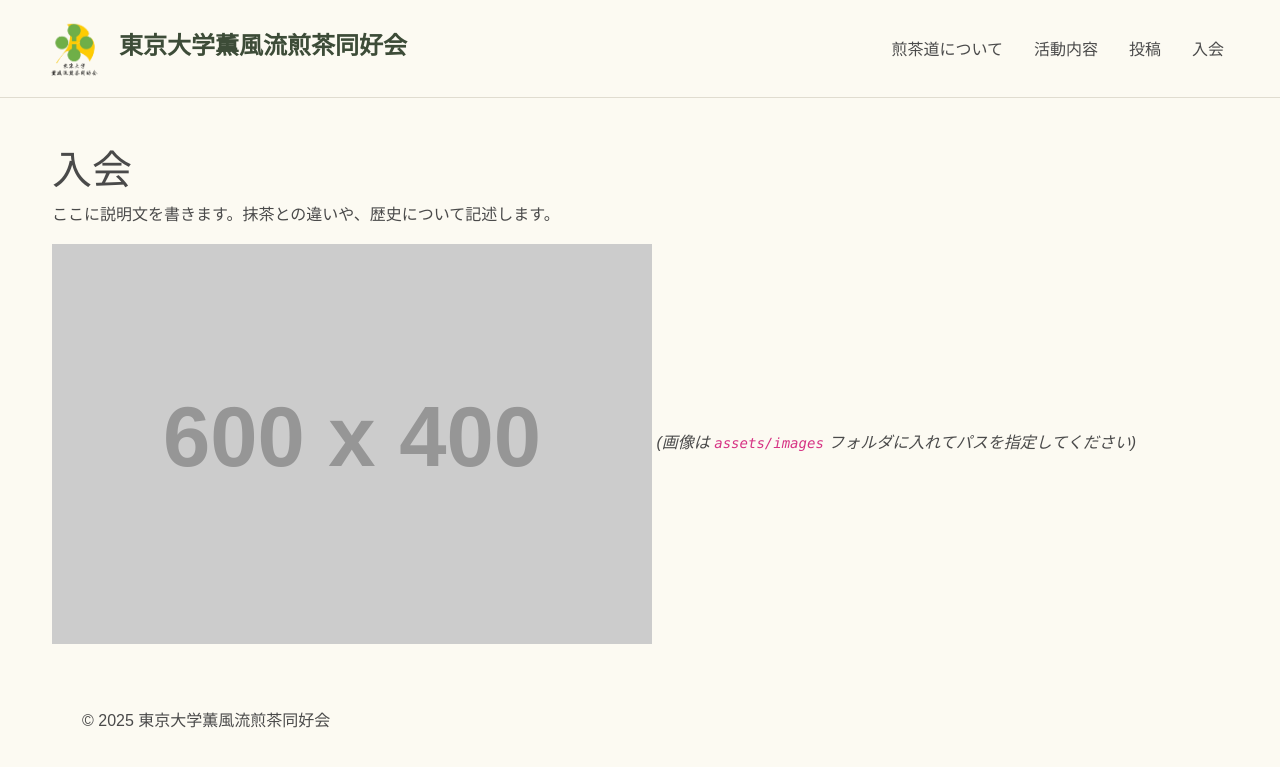
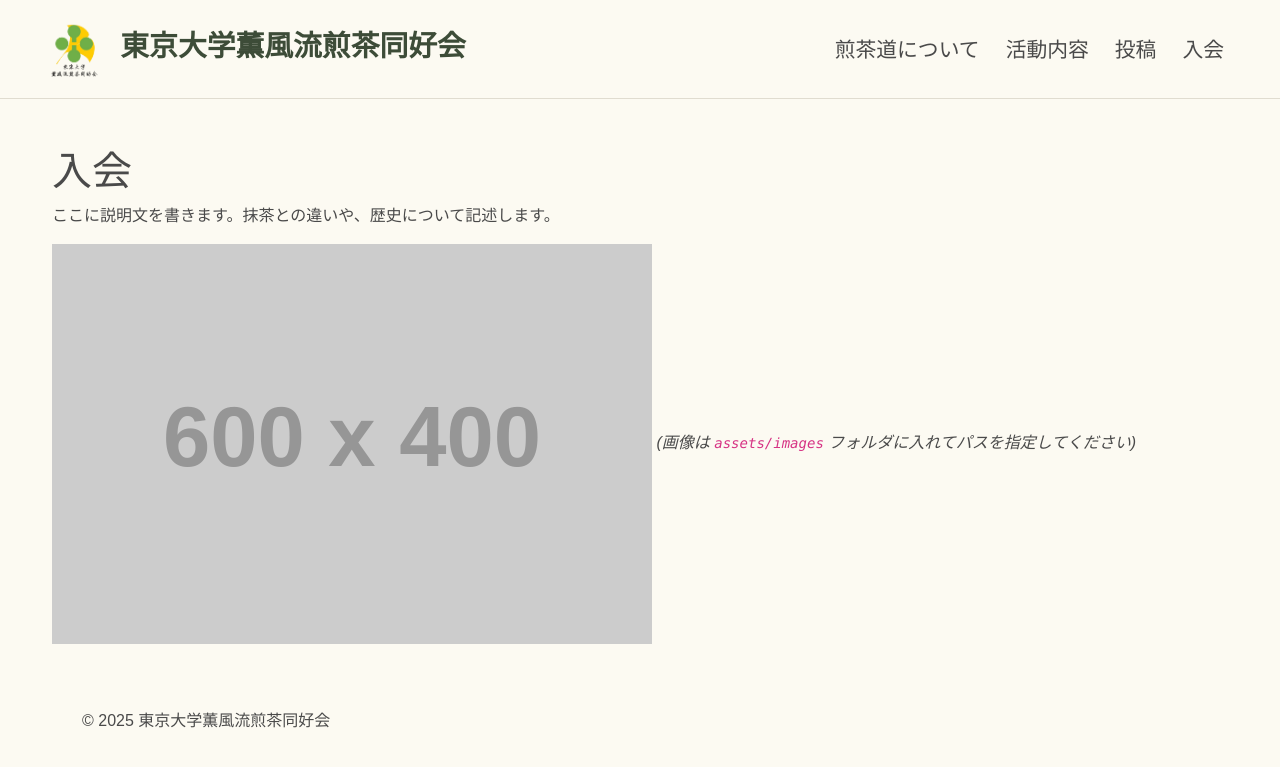
Before and after one commit to citrusml/sencha_ut, a Jekyll site: the page built from join.md, in a window 1280 px wide. Shown: the top 767 px of the page. Built offline with Jekyll 4.4.1, drawn with Linux system fonts in a browser that asks for light colours; some web fonts are replaced.

Commit message:
ナビゲーションリンクのフォントサイズとマージンを調整し、スマホ向けのスタイルを追加しました。

```diff
--- a/assets/css/style.css
+++ b/assets/css/style.css
@@ -77,13 +77,14 @@ img {
   font-family: "Shippori Mincho", serif;
   font-weight: bold;
   color: var(--accent-dark) !important;
-  font-size: 1.5rem;
+  font-size: 1.8rem;
 }
 .nav-link {
   font-family: "Shippori Mincho", serif;
   color: var(--color-text) !important;
   font-weight: 500;
-  margin-left: 15px;
+  font-size: 1.3rem;
+  margin-left: 10px;
 }
 .nav-link:hover {
   color: var(--accent) !important;
@@ -312,10 +313,6 @@ img {
 }
 
 /* スマホ対応 */
-@media only screen and (max-width: 300px) {
-  .prev, .next, .text {font-size: 11px}
-}
-
 @media (max-width: 768px) {
   .slideshow-container {
     height: 55vh; /* スマホでは高さを控えめにする（写真の左右切れを軽減） */
@@ -359,3 +356,17 @@ img {
     padding-right: 15px !important;
   }
 }
+/* iPhone SEなどの小さなスマホ（横幅380px以下）向けの調整 */
+@media screen and (max-width: 380px) {
+  /* 1. サイト全体の「基準サイズ」を小さくする */
+  html {
+    font-size: 13px; /* 標準の16pxから少し下げることで、remを使っている全ての文字が縮小されます */
+  }
+
+  /* 2. 特に改行しやすい見出し（h1）を個別に微調整 */
+  h1, .font-shippori {
+    font-size: 1.5rem !important; /* さらに少し小さくして1行に収まりやすくする */
+    letter-spacing: -0.02em;      /* 文字の間隔をわずかに詰めると1行に収まりやすくなります */
+    line-height: 1.3;             /* 行間も少し調整 */
+  }
+}
```
